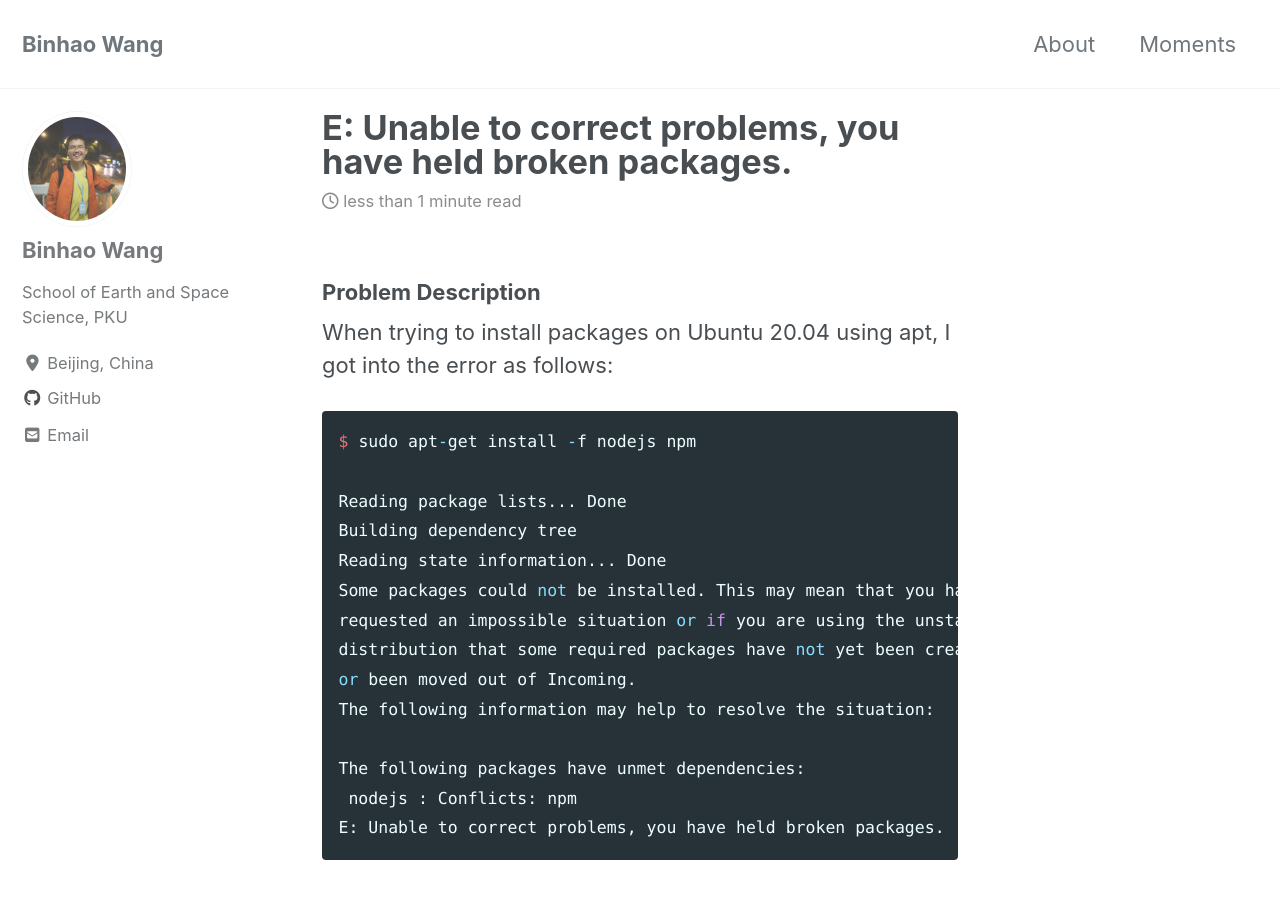
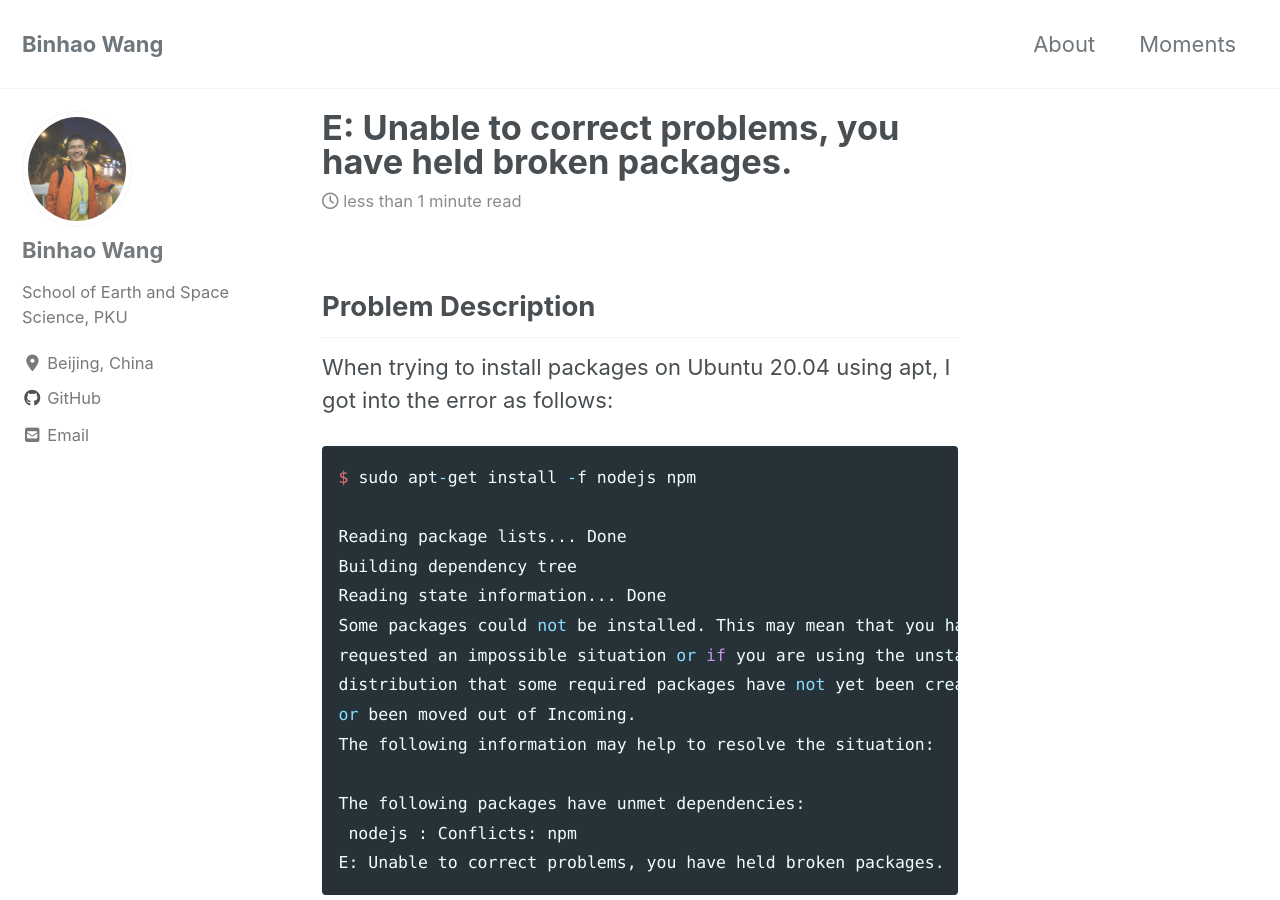
Before and after one commit to Binhao-Wang/Binhao-Wang.github.io, a Jekyll site: the page built from _posts/2020-09-07-error.md, in a window 1280 px wide and 900 px high. Built offline with Jekyll 4.4.1, drawn with Linux system fonts in a browser that asks for light colours; cached includes are drawn as plain includes; nearby versions of some CDN libraries; comment, search, counter and statistics services are not loaded.

```diff
--- a/_posts/2020-09-07-error.md
+++ b/_posts/2020-09-07-error.md
@@ -11,7 +11,7 @@ excerpt: "An error that popped when trying 'apt install packages'"
 
 
 
-### Problem Description
+## Problem Description
 
 When trying to install packages on Ubuntu 20.04 using apt, I got into the error as follows:
 
@@ -36,7 +36,7 @@ E: Unable to correct problems, you have held broken packages.
 
 
 
-### Reason and Solution
+## Reason and Solution
 
 This turned out to be the problem of changing the default `/etc/apt/source.list`. (often for download speed consideration).
 
```
